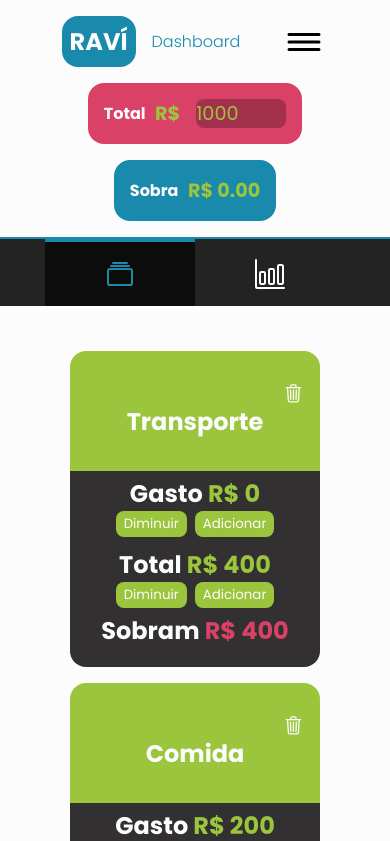
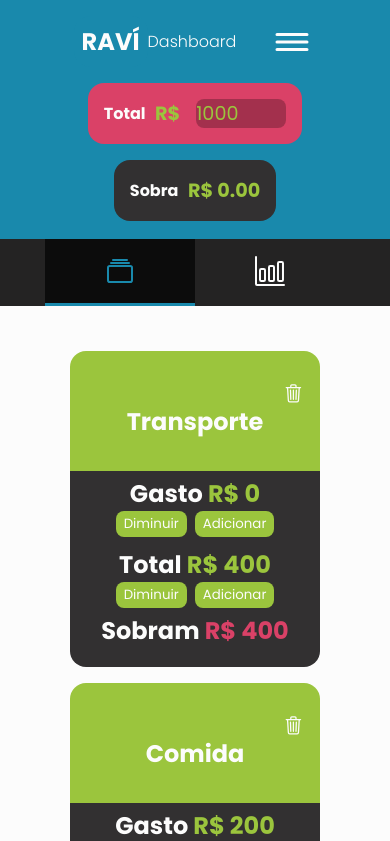
Before and after one commit to vitorhcesar/ravi, a Next.js app: page /app in a window 390 px wide. Shown: the top 841 px of the page. Built offline with nearby package versions, Linux system fonts and the light colour scheme.

Commit message:
Commit 19

```diff
--- a/src/components/Dashboard/LateralBar/headerDashboard.js
+++ b/src/components/Dashboard/LateralBar/headerDashboard.js
@@ -10,7 +10,7 @@ const HeaderDashboard = () => {
         <header id='dashboardHeader' className={styles.header}>
             <div className={styles.logo}>
                 <h1 className={styles.logoText}>RAVÍ</h1>
-                <h2 className='normal text-blue'>Dashboard</h2>
+                <h2 className='normal text-white'>Dashboard</h2>
                 <button id='toggleBtn' onClick={() => toggleHeaderSD()}>
                     <ion-icon name="reorder-three-outline"></ion-icon>
                 </button>
--- a/styles/dashboard.module.css
+++ b/styles/dashboard.module.css
@@ -8,8 +8,6 @@
     min-height: 100vh;
 
     color: var(--preto);
-
-    /* overflow: hidden; */
 }
 
 /* SCREEN */
@@ -21,7 +19,6 @@
 
     width: 100%;
     min-height: min-content;
-    /* overflow: hidden; */
 }
 
 /* buttonsDiv */
@@ -46,25 +43,24 @@
     top: 0;
     z-index: 1;
 
-    background: var(--branco);
+    background: var(--azul);
     min-width: 100%;
     min-height: fit-content;
 
     padding: 1rem 3rem;
+    border-bottom: 2px solid var(--azul);
 
-    border-bottom: 2px solid var(--azul);
+    box-shadow: 5px 5px 6px rgba(0, 0, 0, 0.637);
 }
 .logo {
     display: flex;
     align-items: center;
     gap: 1rem;
 } .logoText {
-    background: var(--azul);
-    padding: 1rem;
     border-radius: 1rem;
 
     color: var(--branco);
-} .logo ion-icon {
+} .logo button, .logo ion-icon {
     display: none;
 }
 
@@ -114,7 +110,7 @@
     align-items: center;
     gap: .6rem;
 
-    background: var(--azul);
+    background: var(--preto);
 
     padding: 1rem;
     border-radius: 1rem;
@@ -311,20 +307,9 @@
 
 @media (max-width: 535px) {
     .header {
-        display: flex;
-        justify-content: space-between;
-        gap: 1rem;
-
-        position: sticky;
-
-        background: var(--branco);
-        min-width: 100%;
+        background: var(--azul);
         max-height: 80px;
         overflow: hidden;
-
-        padding: 1rem 3rem;
-
-        border-bottom: 2px solid var(--azul);
     } .headerOn {
         display: flex;
         flex-direction: column;
@@ -334,7 +319,7 @@
         position: sticky;
         top: 0;
 
-        background: var(--branco);
+        background: var(--azul);
         min-width: 100%;
         max-height: fit-content;
 
@@ -343,6 +328,10 @@
         padding: 1rem 3rem;
 
         border-bottom: 2px solid var(--azul);
+    }
+
+    .logo {
+        gap: 0rem;
     }
 
     .logo button {
@@ -354,9 +343,11 @@
         outline: none;
         border: none;
 
-        margin-left: 1.5rem;
+        margin-left: 2rem;
     } .logo ion-icon {
         display: block;
+
+        color: var(--branco);
 
         font-size: 3rem;
     }
--- a/styles/globals.css
+++ b/styles/globals.css
@@ -362,7 +362,7 @@ header nav {
 
     background: #242323;
 
-    border-top: 3px solid transparent;
+    border-bottom: 3px solid transparent;
 }
 
 .db-lb-buttonSelected {
@@ -370,7 +370,7 @@ header nav {
 
     background: #0c0c0c;
 
-    border-top: 3px solid var(--azul);
+    border-bottom: 3px solid var(--azul);
 }
 
 .db-viewTabelaOn {
@@ -404,7 +404,7 @@ header nav {
     color: var(--branco);
     font-size: .8rem;
 
-    background: var(--preto);
+    background: red;
     padding: .2rem .4rem;
     border-radius: .3rem;
 }
```
